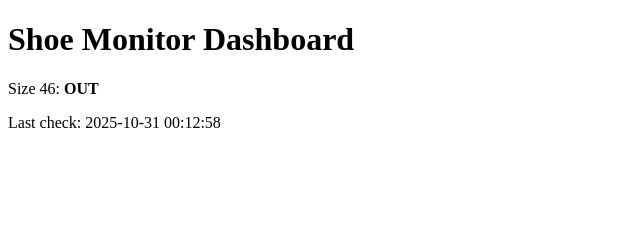
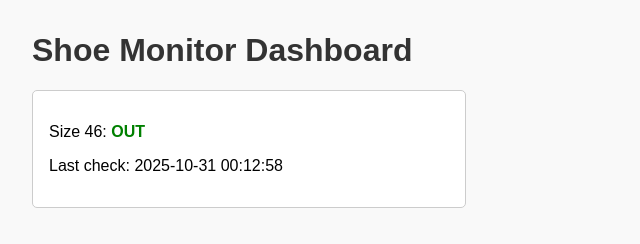
Before and after one commit to upshawam/shoe-monitor-dashboard, a plain HTML site: page index.html in a window 1280 px wide. Shown: the whole page, without its empty margins (0-640 px from the left). Drawn offline with Linux system fonts and the light colour scheme.

Commit message:
Refactor CSS styles and remove status loading
Removed loadStatus function and its invocation.

```diff
--- a/style.css
+++ b/style.css
@@ -1,15 +1,21 @@
-async function loadStatus() {
-  try {
-    const res = await fetch('status.json?cacheBust=' + Date.now());
-    const data = await res.json();
-    document.getElementById('status').innerHTML =
-      `<p>Size ${data.target_size}: <strong>${data.status}</strong></p>
-       <p>Last check: ${data.last_check}</p>`;
-  } catch (e) {
-    document.getElementById('status').innerText = 'Error loading status';
-  }
+body {
+  font-family: sans-serif;
+  margin: 2em;
+  background: #f9f9f9;
 }
 
-// Load immediately and refresh every 60s
-loadStatus();
-setInterval(loadStatus, 60000);
+h1 {
+  color: #333;
+}
+
+#status {
+  padding: 1em;
+  border: 1px solid #ccc;
+  border-radius: 5px;
+  background: #fff;
+  max-width: 400px;
+}
+
+strong {
+  color: green;
+}
```
